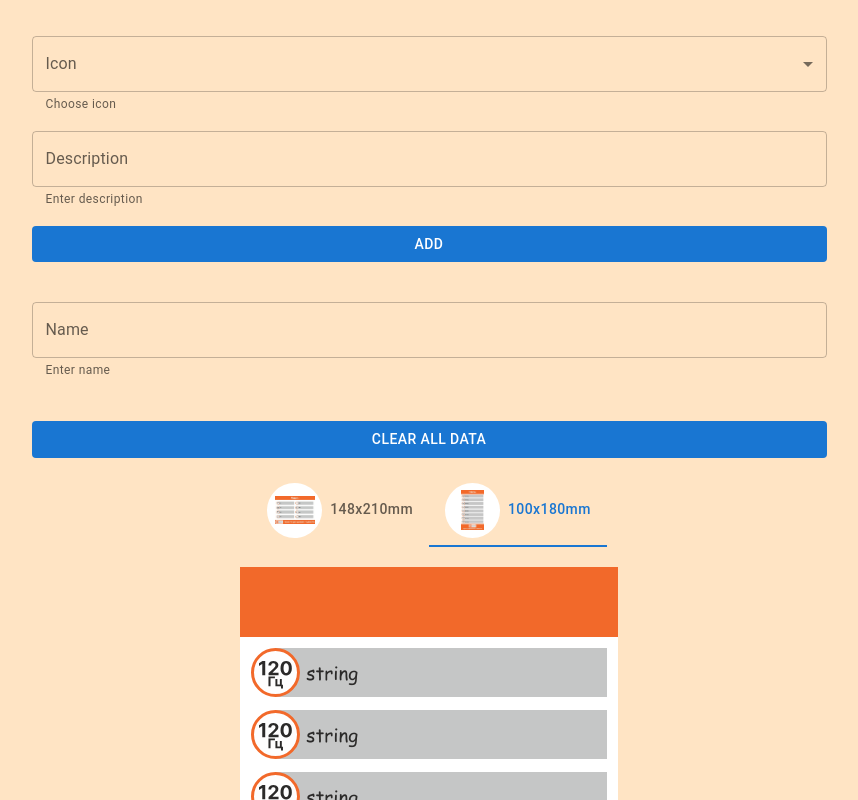
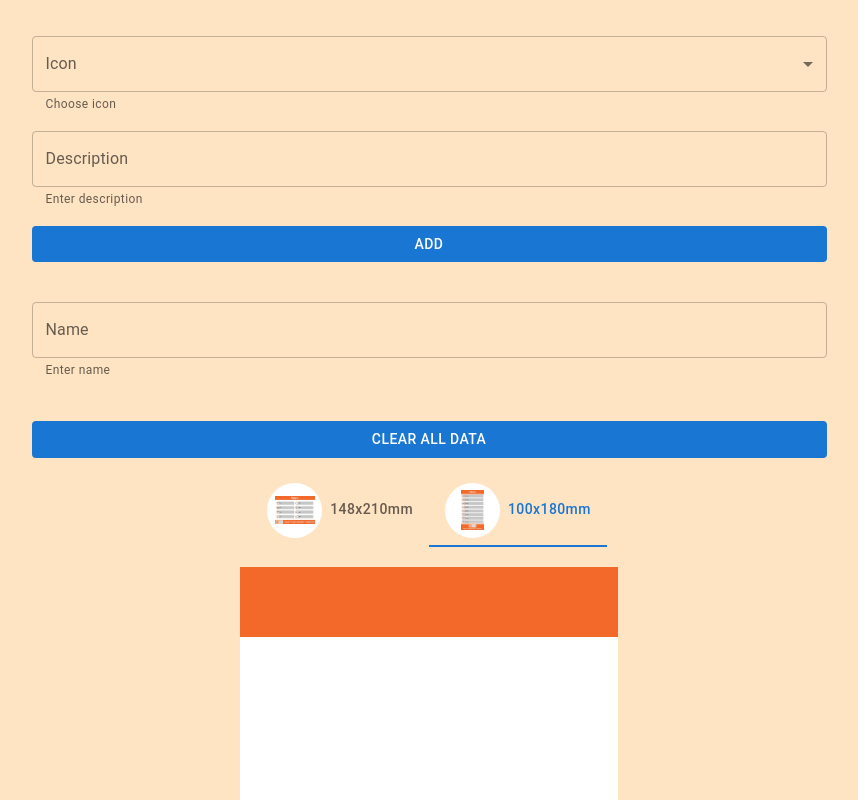
Before and after one commit to Mazayw/MiShopApp, a React (Create React App) app: page / in a window 1280 px wide. Both pictures are taken after a click on the tab "100x180mm". Shown: the top 800 px of the page, without its empty margins (211-1069 px from the left). Built offline with nearby package versions, Linux system fonts and the light colour scheme.

Commit message:
fix: minor fix

```diff
--- a/src/components/ComponentToPrint100x180/index.tsx
+++ b/src/components/ComponentToPrint100x180/index.tsx
@@ -6,13 +6,7 @@ import { useGlobalContext } from '../../context/global-context';
 export const ComponentToPrint100x180 = React.forwardRef<HTMLDivElement>(
 	(props, ref) => {
 		const { globalData, globalName } = useGlobalContext();
-		const item = {
-			icon: '120hz.svg',
-			text: 'string',
-			id: '120hz.svg',
-		};
-		const arr = new Array(8).fill(item);
-		//globalData
+
 		return (
 			<div ref={ref} className={styles.print}>
 				<div className={styles.header}>
@@ -21,7 +15,7 @@ export const ComponentToPrint100x180 = React.forwardRef<HTMLDivElement>(
 					</h1>
 				</div>
 				<div className={styles.body}>
-					{arr.map((el) => (
+					{globalData.map((el) => (
 						<ItemSmall data={el} key={el.id} />
 					))}
 				</div>
```
